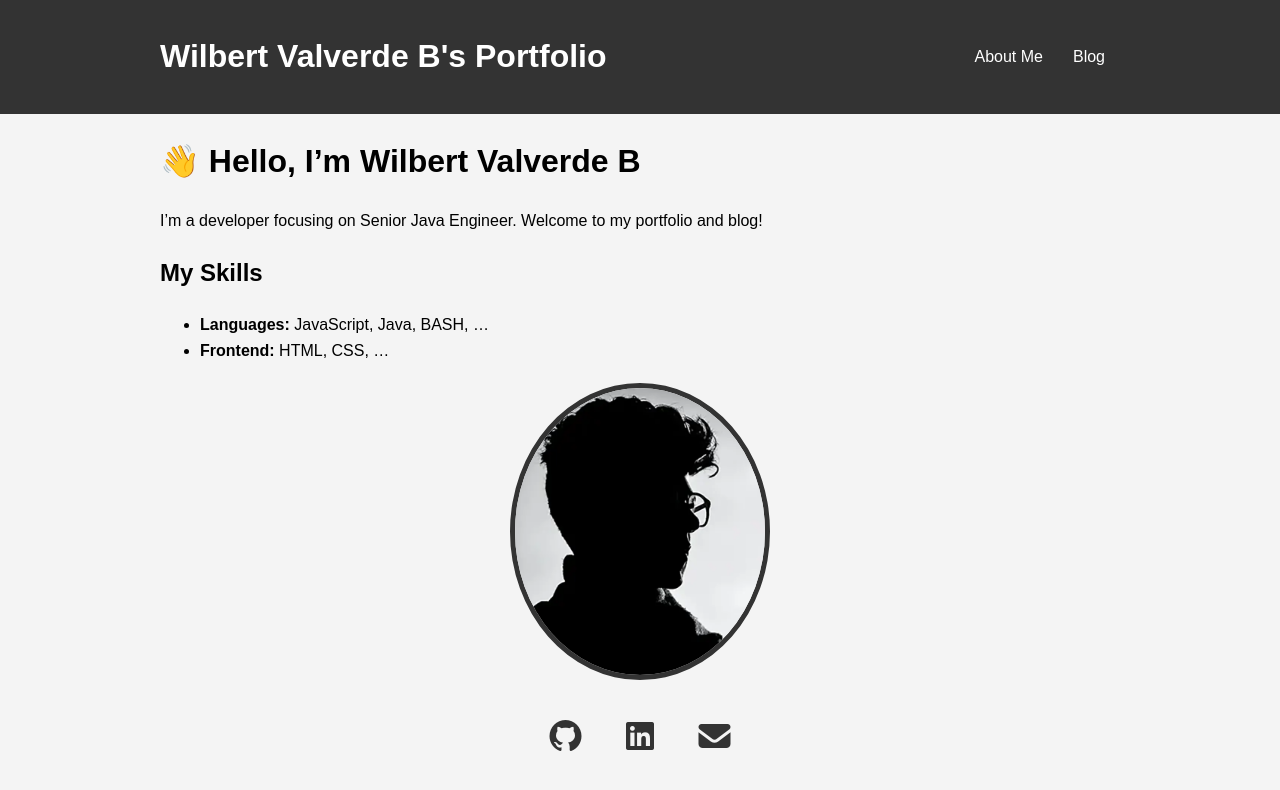
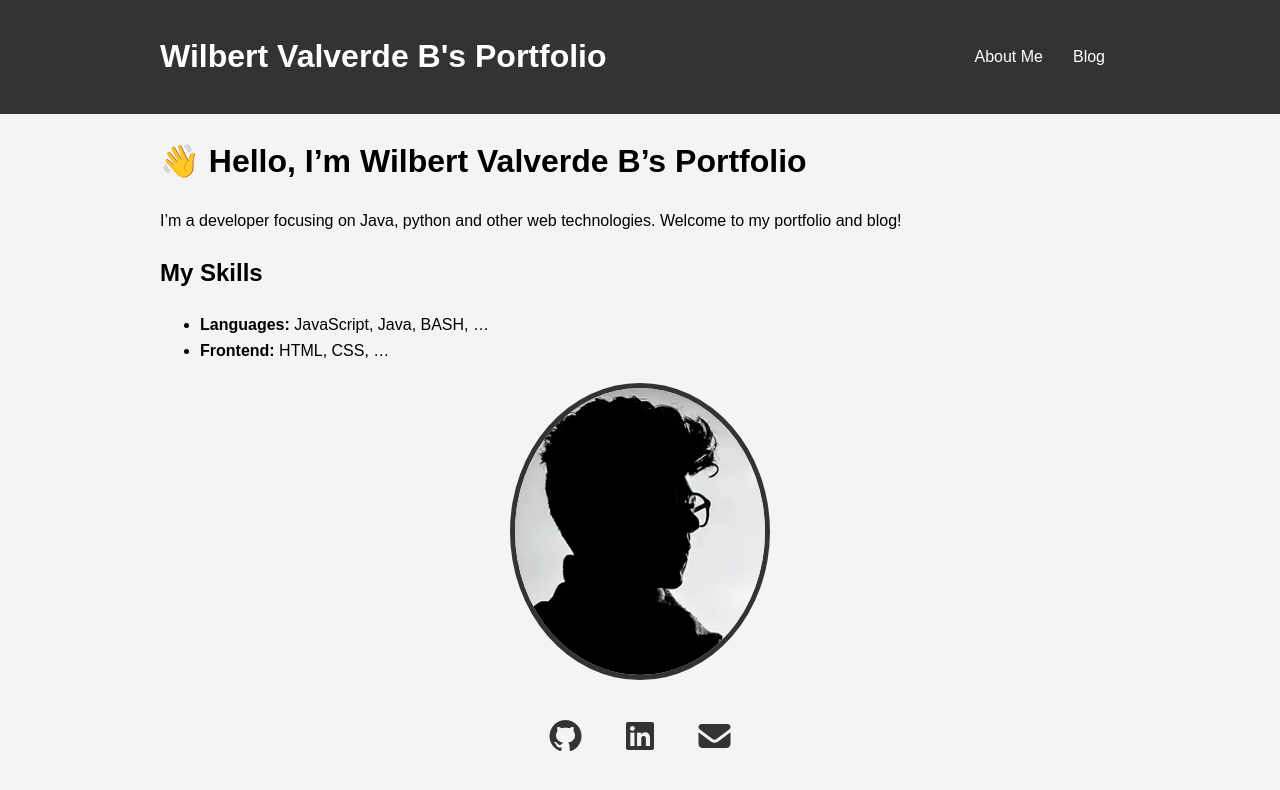
Before and after one commit to wilbertvb/wilbertvb.github.io, a Jekyll site: the page built from index.md, in a window 1280 px wide. Shown: the top 790 px of the page. Built offline with Jekyll 4.4.1, drawn with Linux system fonts in a browser that asks for light colours; nearby versions of some CDN libraries.

Commit message:
Changes in the index.md

```diff
--- a/index.md
+++ b/index.md
@@ -3,9 +3,9 @@ layout: default
 title: About Me
 ---
 
-# 👋 Hello, I'm Wilbert Valverde B
+# 👋 Hello, I'm {{ site.title }}
 
-I'm a developer focusing on Senior Java Engineer. Welcome to my portfolio and blog!
+I'm a developer focusing on Java, python and other web technologies. Welcome to my portfolio and blog!
 
 ## My Skills
 
```
